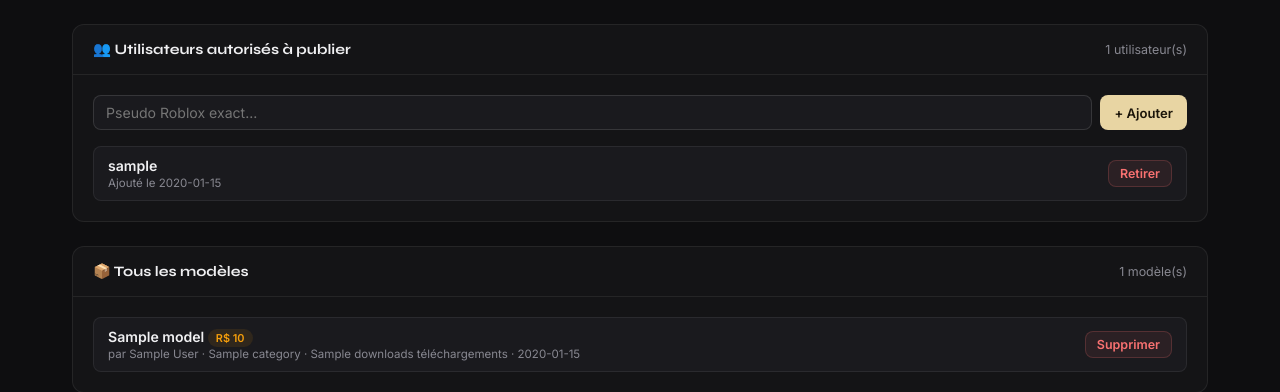
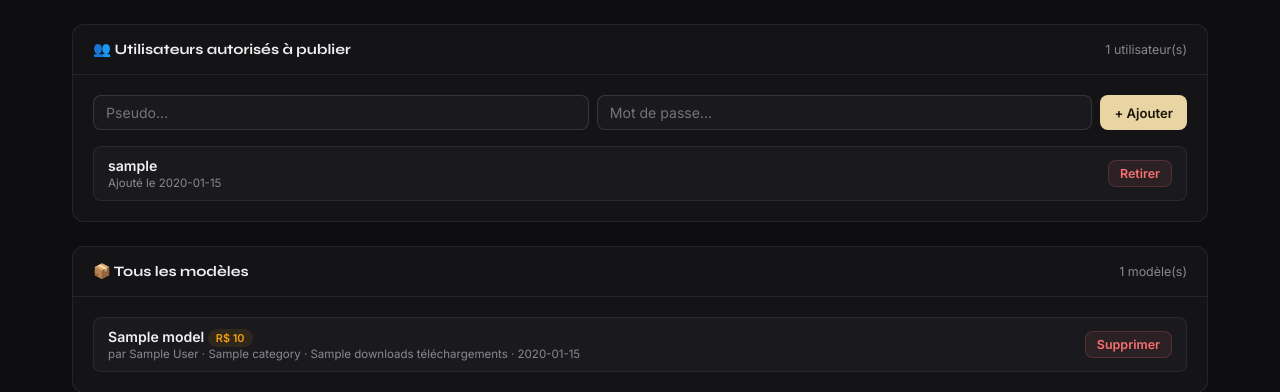
Before and after one commit to Marcusjgds/BeauFort.3, a Flask app: template beaufort_deploy/templates/admin_dashboard.html in a window 1280 px wide. Shown: the part 685-1077 px from the top of the page. Run offline with Flask 3, Linux system fonts and the light colour scheme; data comes from the database, SQL or seed files in the repository; the template is opened without the code that fills it: most values are stand-ins (such as "Sample title", 1, 10 or a date in 2020); grey boxes marked "Sample" are stand-in pictures; some libraries are stand-ins or nearby versions.

Commit message:
Update admin_dashboard.html

```diff
--- a/beaufort_deploy/templates/admin_dashboard.html
+++ b/beaufort_deploy/templates/admin_dashboard.html
@@ -160,7 +160,8 @@ header{background:rgba(14,14,16,0.95);border-bottom:1px solid var(--border);padd
     </div>
     <div class="section-body">
       <div class="add-user-row">
-        <input type="text" id="new-username" placeholder="Pseudo Roblox exact...">
+        <input type="text" id="new-username" placeholder="Pseudo...">
+        <input type="text" id="new-password" placeholder="Mot de passe...">
         <button class="btn btn-primary" onclick="addUser()">+ Ajouter</button>
       </div>
       <div class="user-list" id="user-list">
@@ -168,14 +169,14 @@ header{background:rgba(14,14,16,0.95);border-bottom:1px solid var(--border);padd
           {% for u in users %}
           <div class="user-item" id="user-{{ u.id }}">
             <div>
-              <div class="user-name">{{ u.roblox_username }}</div>
-              <div class="user-date">Ajouté le {{ u.added_at[:10] }}</div>
+              <div class="user-name">{{ u.username }}</div>
+              <div class="user-date">Ajouté le {{ u.created_at[:10] }}</div>
             </div>
-            <button class="btn btn-danger btn-sm" onclick="removeUser({{ u.id }}, '{{ u.roblox_username }}')">Retirer</button>
+            <button class="btn btn-danger btn-sm" onclick="removeUser({{ u.id }}, '{{ u.username }}')">Retirer</button>
           </div>
           {% endfor %}
         {% else %}
-          <div class="empty" id="users-empty">Aucun utilisateur autorisé pour l'instant.</div>
+          <div class="empty" id="users-empty">Aucun utilisateur pour l'instant.</div>
         {% endif %}
       </div>
     </div>
@@ -238,17 +239,21 @@ async function saveSettings() {
 
 async function addUser() {
   const input = document.getElementById('new-username');
+  const pinput = document.getElementById('new-password');
   const username = input.value.trim();
-  if (!username) return;
-  const fd = new FormData(); fd.append('username', username);
+  const password = pinput.value.trim();
+  if (!username || !password) { toast('Pseudo et mot de passe requis', false); return; }
+  const fd = new FormData();
+  fd.append('username', username);
+  fd.append('password', password);
   const r = await fetch('/admin/add_user', {method:'POST', body:fd});
   const d = await r.json();
   if (d.success) {
-    input.value = '';
+    input.value = ''; pinput.value = '';
     const empty = document.getElementById('users-empty');
     if (empty) empty.remove();
     const item = document.createElement('div');
-    item.className = 'user-item'; item.id = 'user-new';
+    item.className = 'user-item';
     item.innerHTML = `<div><div class="user-name">${username}</div><div class="user-date">Ajouté maintenant</div></div><button class="btn btn-danger btn-sm" onclick="removeUser(0,'${username}')">Retirer</button>`;
     document.getElementById('user-list').prepend(item);
     toast(`✓ ${username} ajouté !`);
```
